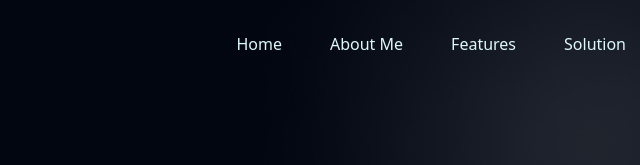
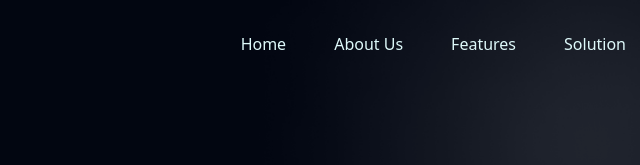
Before and after one commit to Yussasif/HooBank, a website: page index.html in a window 1280 px wide. Shown: the top 165 px of the page, 582-1222 px from the left. Drawn offline with Linux system fonts and the light colour scheme.

Commit message:
more fix

```diff
--- a/index.html
+++ b/index.html
@@ -20,7 +20,7 @@
 
         <div class=" hidden justify-end space-x-12 md:pr-12 xl:pr-32 pl-16 md:flex">
             <a href="index.html" class="text-lightBlue hover:text-darkBlue hover:border-b-3 hover:border-solid hover:border-darkBlue active:text-darkBlue">Home</a>
-            <a href="#" class="text-lightBlue hover:text-darkBlue active:text-darkBlue ">About Me</a>
+            <a href="#" class="text-lightBlue hover:text-darkBlue active:text-darkBlue ">About Us</a>
             <a href="#" class="text-lightBlue hover:text-darkBlue active:text-darkBlue">Features</a>
             <a href="#" class="text-lightBlue hover:text-darkBlue active:text-darkBlue">Solution</a>
         </div>
@@ -39,7 +39,7 @@
               class="absolute flex-col items-center self-end hidden py-8 mt-10 space-y-6 font-bold bg-white  sm:self-center left-6 right-6 drop-shadow-md bg-gradient-to-b from-darkGray to-lightGray w-32 rounded-xl ham-menu ">
 
             <a href="#" class= "text-lightBlue hover:text-darkBlue active:text-darkBlue">Home</a>
-            <a href="#about" class= "text-lightBlue hover:text-darkBlue active:text-darkBlue">About Me</a>
+            <a href="#about" class= "text-lightBlue hover:text-darkBlue active:text-darkBlue">About Us</a>
             <a href="#clients" class= "text-lightBlue hover:text-darkBlue active:text-darkBlue">Features</a>
             <a href="#contact" class= "text-lightBlue hover:text-darkBlue active:text-darkBlue">Solution</a>
           </div>
```
